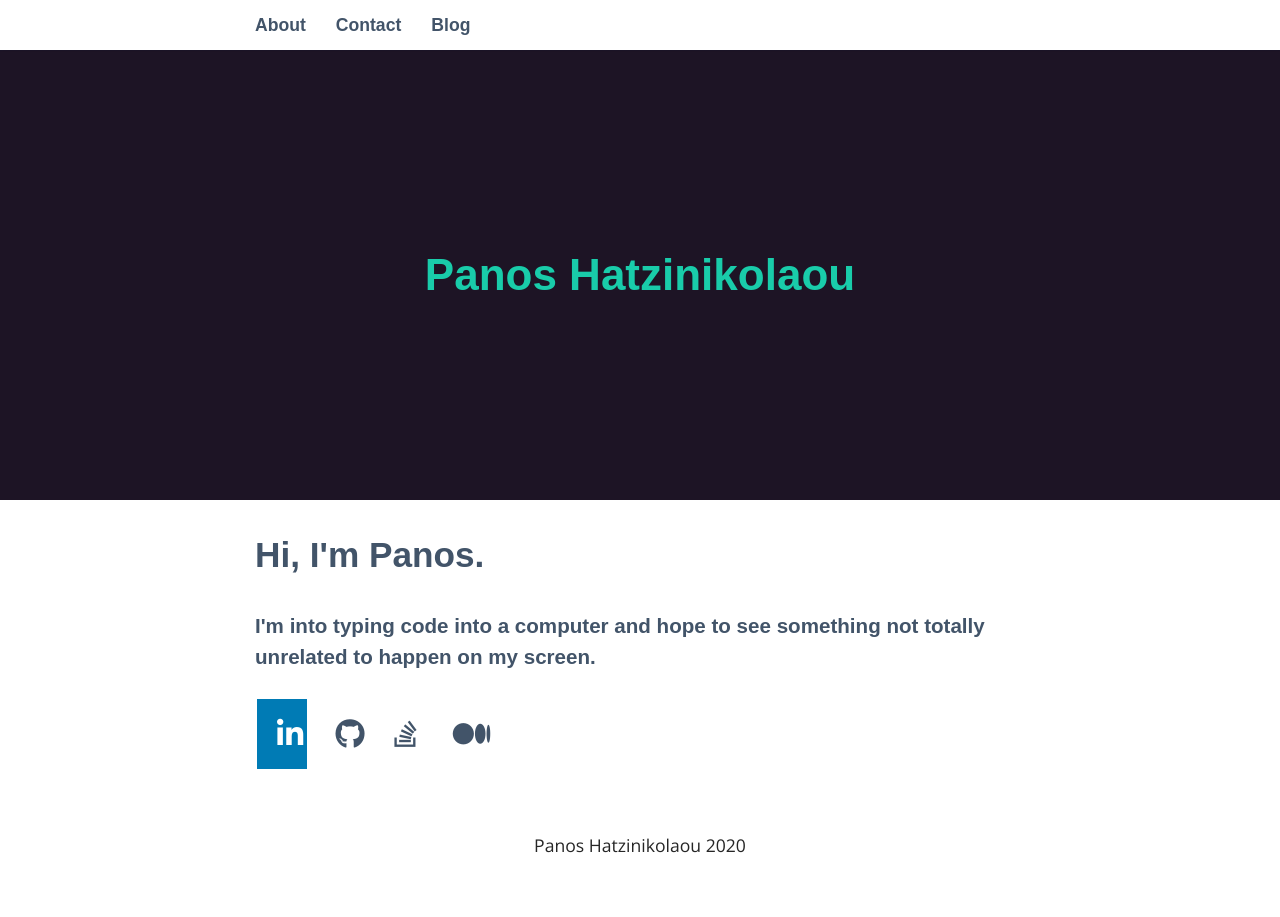
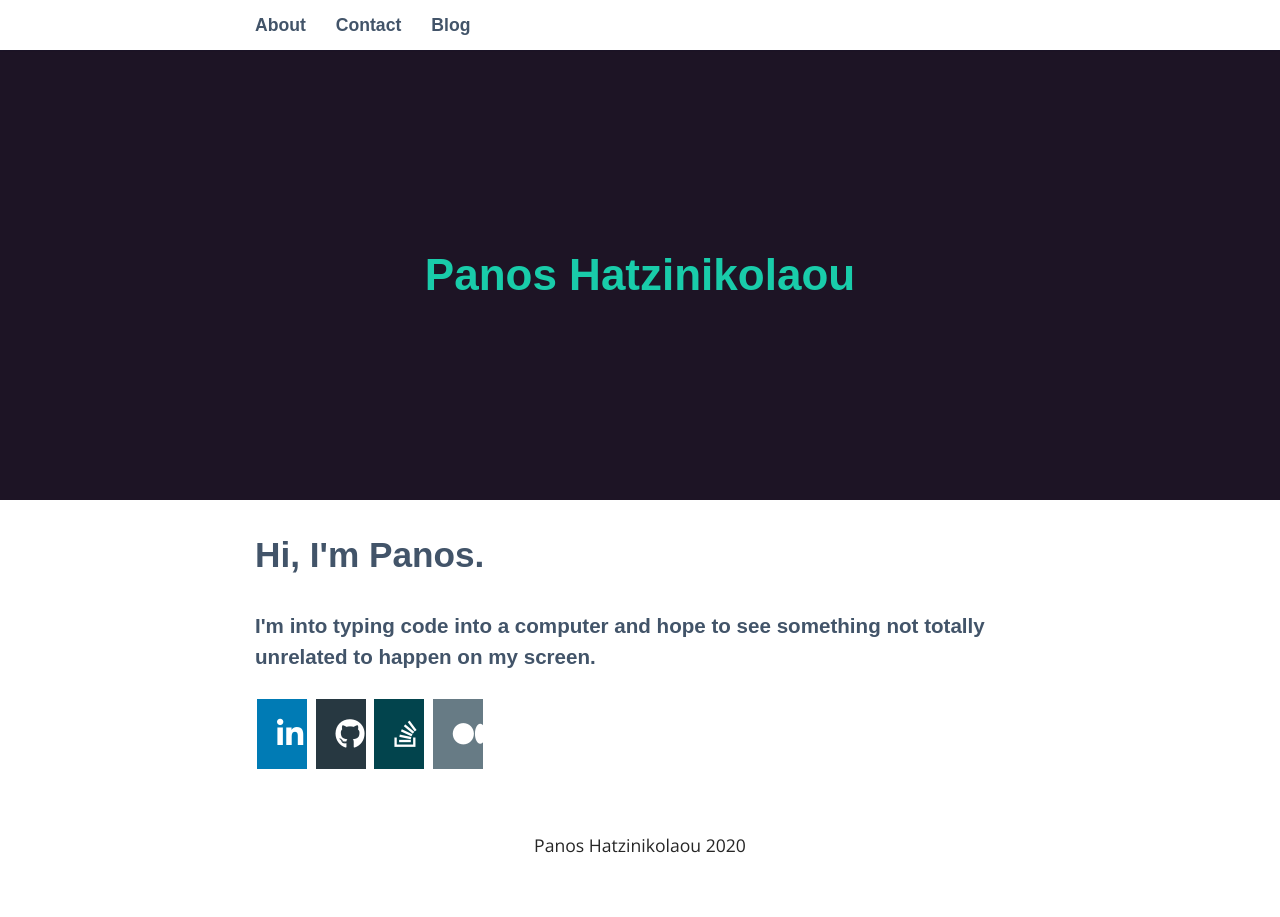
Before and after one commit to Paahn/paahns, a Jekyll site: the page built from index.html, in a window 1280 px wide. Built offline with Jekyll 4.4.1, drawn with Linux system fonts in a browser that asks for light colours; nearby versions of some CDN libraries; some web fonts are replaced.

Commit message:
added background to all social media buttons

```diff
--- a/_sass/_layout.scss
+++ b/_sass/_layout.scss
@@ -124,3 +124,15 @@
   background: #007bb5;
   color: white;
 }
+.fa-github {
+  background: #273841;
+  color: white;
+}
+.fa-stack-overflow {
+  background: #02444d;
+  color: white;
+}
+.fa-medium {
+  background: #677b85;
+  color: white;
+}
```
